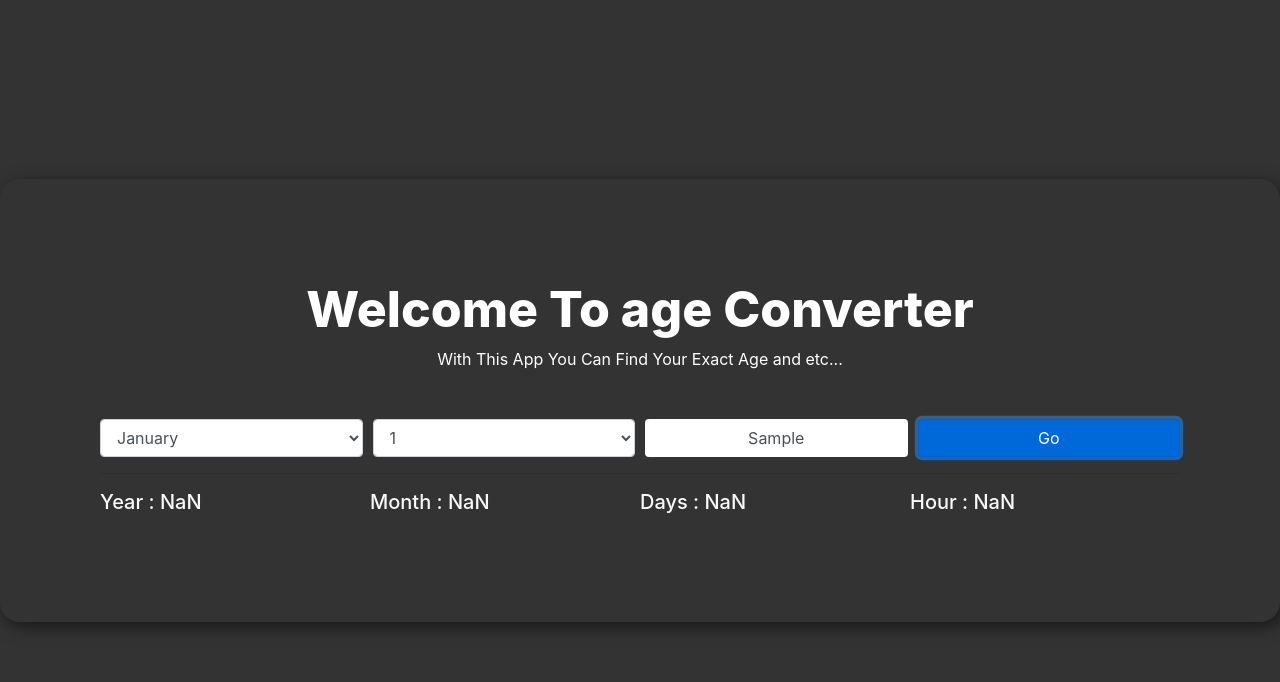
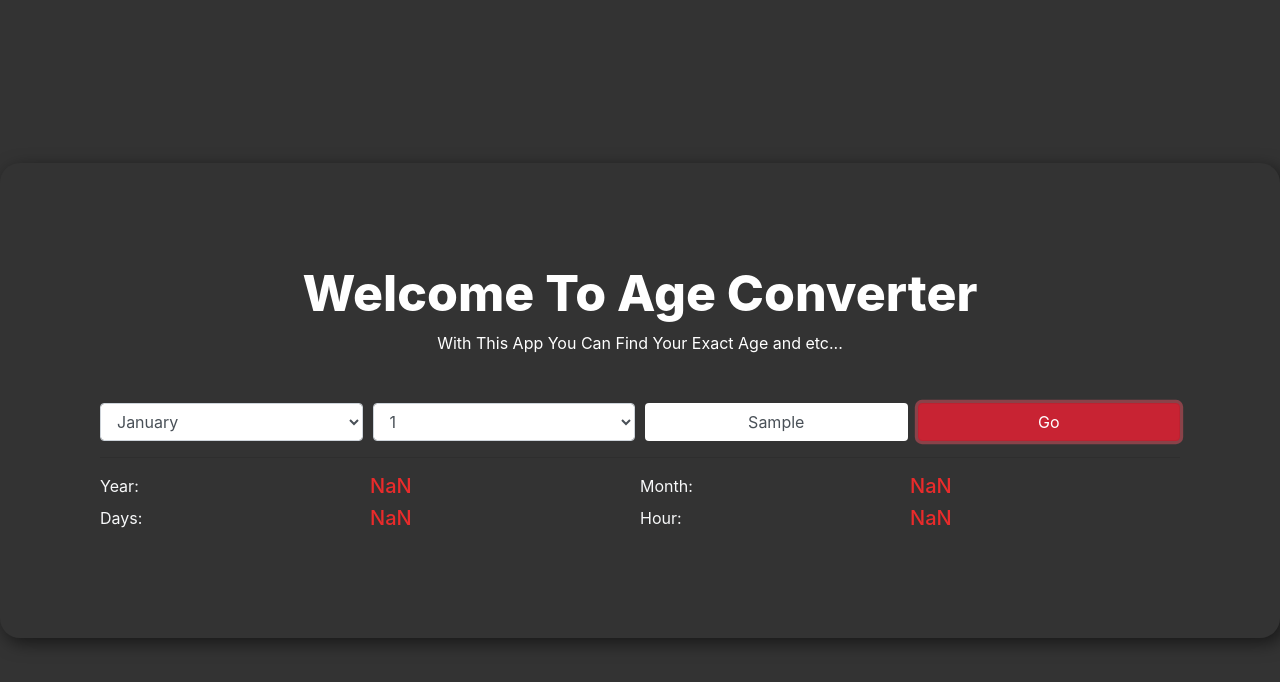
Before and after one commit to Milad-mosadegh/AgeConvertor, a plain HTML site: page idex.html in a window 1280 px wide. Both pictures are taken after typing "Sample" into the empty fields and a click on the button "Go". Drawn offline with nearby package versions, Linux system fonts and the light colour scheme.

Commit message:
css update

```diff
--- a/app.js
+++ b/app.js
@@ -40,8 +40,8 @@ btn.addEventListener("click", (e) => {
     var hours = Math.round(milliseconds / hour);
 
     // var seconds = Math.round(milliseconds / second);
-    resYear.innerHTML = "Year : " + years
-    resMonth.innerHTML = "Month : " + months
-    resDay.innerHTML = "Days : " + days
-    resHour.innerHTML = "Hour : " + hours
+    resYear.innerHTML = years
+    resMonth.innerHTML = months
+    resDay.innerHTML = days
+    resHour.innerHTML = hours
 })
--- a/idex.html
+++ b/idex.html
@@ -13,7 +13,7 @@
 <body>
 <div class="wrap">
     <div class="main">
-        <h1 class="mb-2">Welcome To age Converter</h1>
+        <h1 class="mb-2">Welcome To Age Converter</h1>
         <p class="mb-5">With This App You Can Find Your Exact Age and etc...</p>
 
         <form class="input form-group">
@@ -67,14 +67,21 @@
 
             <input name="" id="year" class="form-control" placeholder="Year"/>
 
-            <button type="submit" class="btn btn-primary">Go</button>
+            <button type="submit" class="btn btn-danger">Go</button>
         </form>
         <hr>
         <div class="result text-light">
-            <h4 id="resYear">Year:</h4>
-            <h4 id="resMonth">Month:</h4>
-            <h4 id="resDay">Days:</h4>
-            <h4 id="resHour">Hour:</h4>
+            <label for="resYear">Year:</label>
+            <h4 id="resYear"></h4>
+
+            <label for="resMonth">Month:</label>
+            <h4 id="resMonth"></h4>
+
+            <label for="resDay">Days:</label>
+            <h4 id="resDay"></h4>
+
+            <label for="resHour">Hour:</label>
+            <h4 id="resHour"></h4>
         </div>
     </div>
 </div>
--- a/style/style.scss
+++ b/style/style.scss
@@ -50,9 +50,37 @@ body{
 
 .result{
     display: grid;
-    grid-template-columns: 1fr 1fr 1fr 1fr;
+    grid-template-columns: 1fr 1fr 1fr 1fr ;
+    grid-template-rows: auto;
 
     h4{
         font-size: 20px;
+        color: rgb(233, 43, 43);
     }
 }
+
+@media only screen and(max-width:375px){
+    .main{
+        box-shadow: 0 0 0 ;
+        h1{
+            font-size: 35px;
+        }
+        p{
+            font-size: 10px;
+        }
+    }
+
+    .input{
+        grid-template-columns: 1fr ;
+        grid-gap: 10px;
+    }
+
+    .result{
+         grid-template-columns: 1fr  ;
+        h4{
+            font-size: 15px;
+            color: rgb(233, 43, 43);
+        }
+    }
+
+}
```
Also changed, not shown: style/style.css, 1 other file.
